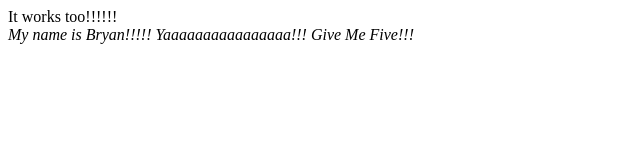
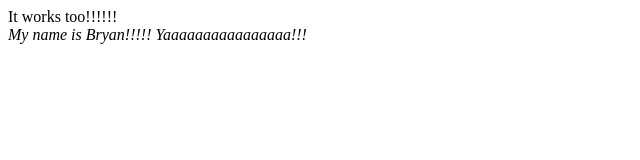
Before and after one commit to ckchen/TestPage, a plain HTML site: page test.html in a window 1280 px wide. Shown: the whole page, without its empty margins (0-640 px from the left). Drawn offline with Linux system fonts and the light colour scheme.

Commit message:
Revert "Add Ya!!!"
This reverts commit 01f38b436ed38fa2254f90a211a2aa4be35d06e8.

```diff
--- a/test.html
+++ b/test.html
@@ -8,7 +8,7 @@
       <p>
          It works too!!!!!!
          <br/>
-         <em>My name is Bryan!!!!! Yaaaaaaaaaaaaaaaa!!! Give Me Five!!!</em>
+         <em>My name is Bryan!!!!! Yaaaaaaaaaaaaaaaa!!!</em>
       </p>
    </body>
 </html>
```
